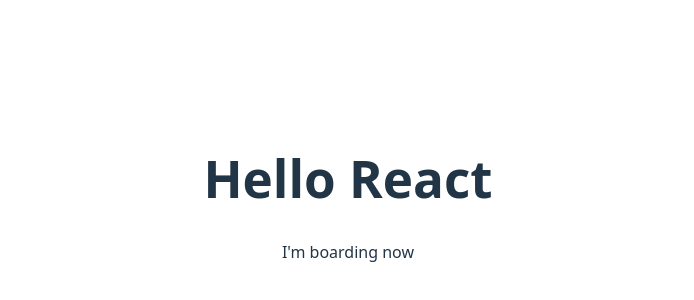
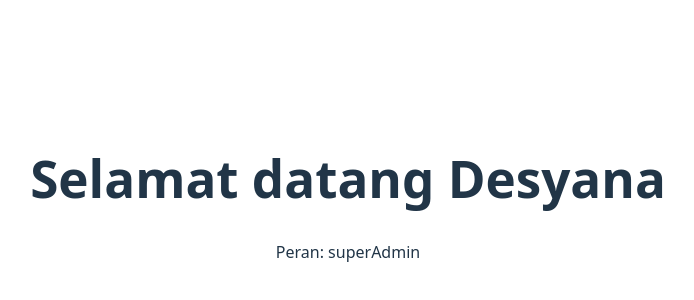
Before and after one commit to XanderEcran/latihan_react, a React (Vite) app: page / in a window 1280 px wide. Shown: the part 202-502 px from the top of the page, without its empty margins (292-986 px from the left). Built offline with nearby package versions, Linux system fonts and the light colour scheme.

Commit message:
Latihan 2

```diff
--- a/src/App.jsx
+++ b/src/App.jsx
@@ -3,12 +3,15 @@
 import viteLogo from '/vite.svg'
 import './App.css'
 
+const nama = "Desyana";
+const role = "superAdmin";
+
 function App() {
 
   return (
    <div>
-    <h1>Hello React</h1>
-    <p>I&apos;m boarding now</p>
+    <h1>Selamat datang {nama}</h1>
+    <p>Peran: {role} </p>
    </div>
   );
 }
```
